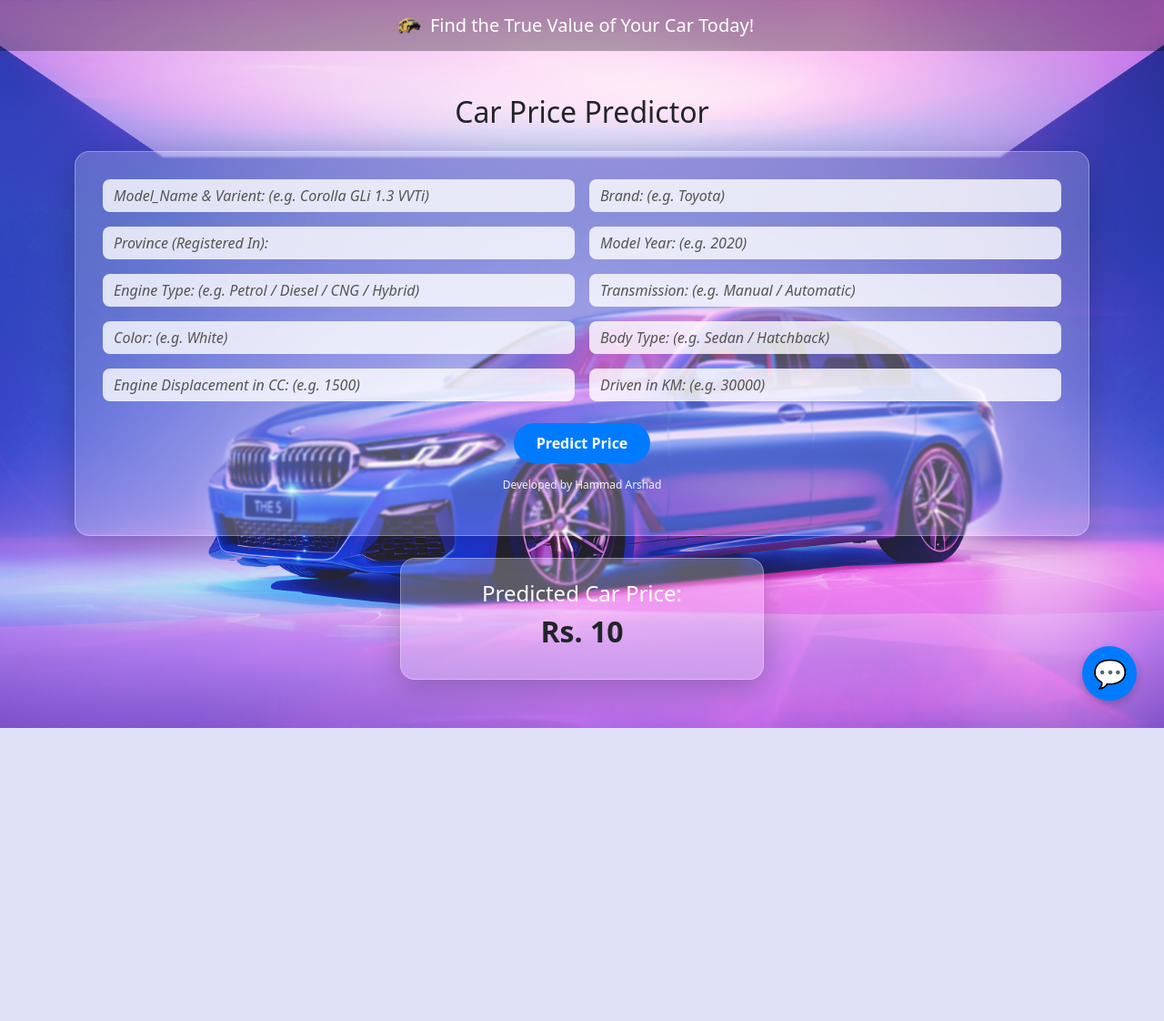
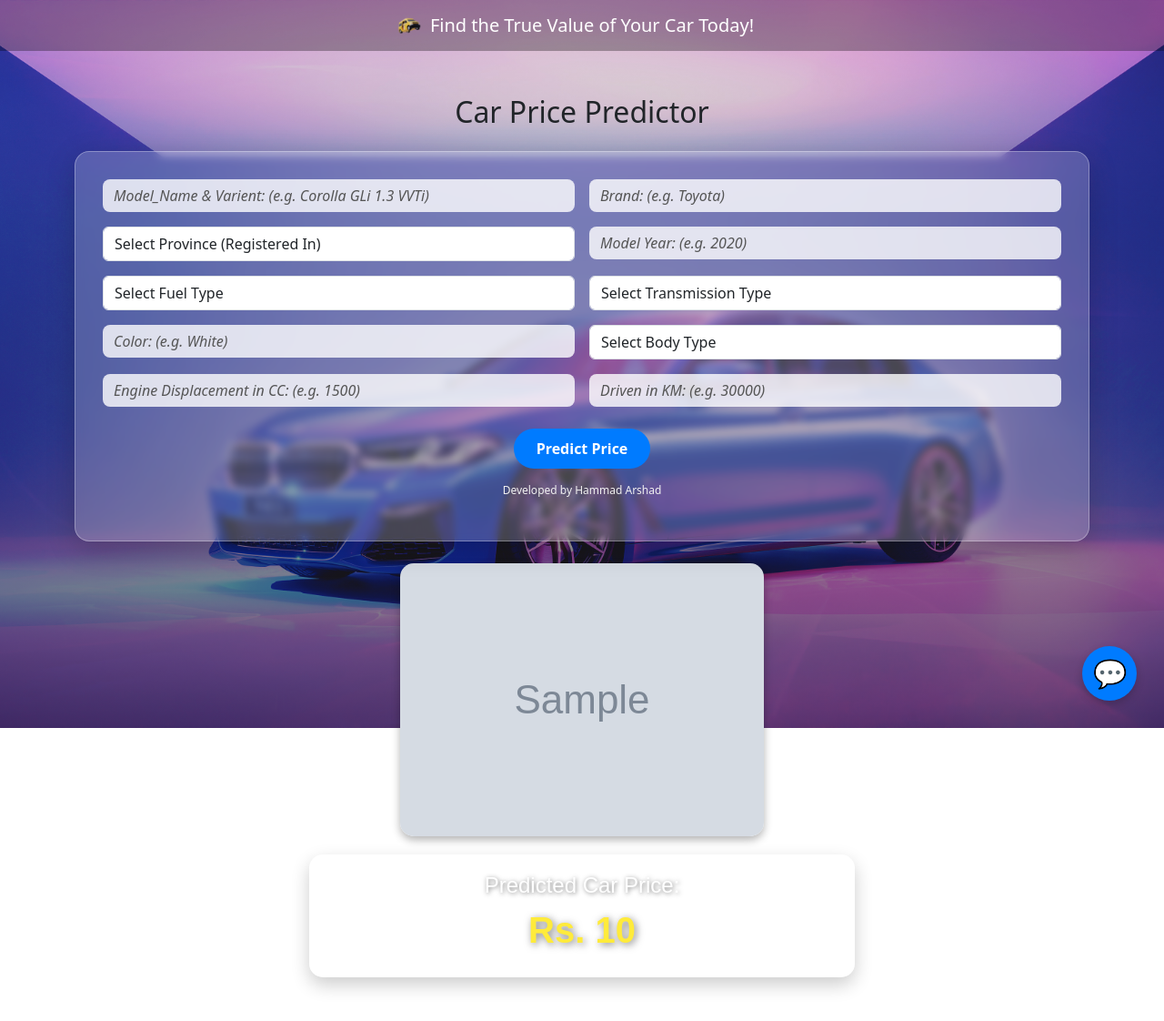
Before and after one commit to Hammadarshad026/Carsadviser, a Flask app: template templates/price_pridicter.html in a window 1280 px wide. Shown: the whole page at 91% size. Before the commit the page ends 800 px from the top, so only its background shows below. Run offline with Flask 3, Linux system fonts and the light colour scheme; the template is opened without the code that fills it: most values are stand-ins (such as "Sample title", 1, 10 or a date in 2020); grey boxes marked "Sample" are stand-in pictures.

Commit message:
Addition of live scraper

```diff
--- a/app.py
+++ b/app.py
@@ -2,7 +2,7 @@
 from flask import Flask, render_template, request, jsonify
 from advisor import get_car_advice
 from get_model.pridicter import CarPricePredictor
-
+from scrapper.img_scrapper import imgLink_scrapper
 app = Flask(__name__)
 
 # Price prediction helper
@@ -24,6 +24,8 @@
 @app.route('/price_pridicter', methods=['GET', 'POST'])
 def price_pridicter():
     car_price = None
+
+    car_image = None
     if request.method == 'POST':
         Model_Name = request.form.get('Model_Name')
         Manufacturer = request.form.get('Manufacturer')
@@ -40,7 +42,9 @@
                                   Fuel_Type, Transmission, Color, Body_Type,
                                   Engine_Displacement, Driven)
 
-    return render_template('price_pridicter.html', car_price=car_price)
+        car_image=imgLink_scrapper(Manufacturer, Model_Name,Model_Date)
+
+    return render_template('price_pridicter.html', car_price=car_price , car_image=car_image)
 
 
 # Chatbot AJAX Endpoint
@@ -52,4 +56,4 @@
 
 
 if __name__ == "__main__":
-    app.run()
+    app.run(debug=True)
--- /dev/null
+++ b/scrapper/img_scrapper.py
@@ -0,0 +1,38 @@
+import requests
+from bs4 import BeautifulSoup
+brand='toyota'
+car='corolla GLi 1.3 VVTi'
+model=2016
+
+
+def add_plus_separator(text):
+    # Remove extra spaces and split into words
+    words = text.strip().split()
+    # Join with +
+    return '+'.join(words)
+
+def get_first_two_words(text):
+    words = text.strip().split()
+    return ' '.join(words[:2])
+
+
+def imgLink_scrapper(brand,car,model):
+    Car=get_first_two_words(car)
+    Car_=add_plus_separator(Car)
+    print("Car"      ,Car_)
+    header={
+                'User-Agent':'Mozilla/5.0'
+            }
+    url=f"https://www.pakwheels.com/used-cars/search/-/?q={brand}+{Car_}+{model}"
+    re=requests.get(url,headers=header)
+    Soup=BeautifulSoup(re.text,'html.parser')
+    cars_profile_links=Soup.find('a',class_="car-name")
+    car_profile_href=cars_profile_links.get('href')
+    car_profile_link='https://www.pakwheels.com'+car_profile_href   #carprofile link
+    car_profile_link_re=requests.get(car_profile_link,headers=header)
+    re_soup=BeautifulSoup(car_profile_link_re.content,"html.parser")
+    ul_tag=re_soup.find('ul',class_='gallery')
+    img_tag=ul_tag.find('img')
+    src=img_tag['src']
+
+    return src
--- a/templates/price_pridicter.html
+++ b/templates/price_pridicter.html
@@ -15,7 +15,7 @@
 
         body::before {
             content: "";
-            background: url('static/assets/car1.jpg') no-repeat center center fixed;
+            background: linear-gradient(rgba(0, 0, 0, 0.1), rgba(0, 0, 0, 0.5)), url('static/assets/car1.jpg') no-repeat center center fixed;
             background-size: cover;
             position: fixed;
             top: 0;
@@ -30,7 +30,7 @@
 
         .glass-form {
             background: rgba(255, 255, 255, 0.2);
-            backdrop-filter: blur(1px);
+            backdrop-filter: blur(4px);
             -webkit-backdrop-filter: blur(12px);
             border-radius: 16px;
             padding: 30px;
@@ -63,17 +63,56 @@
             margin-top: 15px;
         }
 
-        .glass-price {
-            background: rgba(255, 255, 255, 0.25);
-            backdrop-filter: blur(1px);
-            -webkit-backdrop-filter: blur(10px);
-            border-radius: 16px;
-            box-shadow: 0 8px 32px rgba(0, 0, 0, 0.2);
-            border: 1px solid rgba(255, 255, 255, 0.3);
-            color: #fff;
-            max-width: 400px;
-            width: 90%;
-        }
+
+
+
+        /* price tag */
+        .price-card-container {
+    display: flex;
+    flex-direction: column;
+    align-items: center;
+    gap: 20px;
+    max-width: 600px;
+    margin: auto;
+    font-family: 'Arial', sans-serif;
+}
+
+.car-image-container {
+    max-width: 100%;
+}
+
+.car-image {
+    max-width: 100%;
+    max-height: 300px;
+    border-radius: 15px;
+    object-fit: cover;
+    box-shadow: 0 4px 10px rgba(0, 0, 0, 0.3);
+}
+
+.price-result {
+    background: rgba(255, 255, 255, 0.2);
+    backdrop-filter: blur(10px);
+    -webkit-backdrop-filter: blur(10px);
+    border-radius: 15px;
+    padding: 20px;
+    box-shadow: 0 8px 20px rgba(0, 0, 0, 0.2);
+    color: #fff;
+    width: 100%;
+    text-shadow: 1px 1px 5px rgba(0, 0, 0, 0.5);
+}
+
+.price-title {
+    font-size: 1.5rem;
+    margin-bottom: 10px;
+    color: #fff;
+}
+
+.price-value {
+    font-size: 2.5rem;
+    font-weight: bold;
+    color: #ffeb3b;
+    text-shadow: 2px 2px 8px rgba(0, 0, 0, 0.5);
+}
 
 
         /* Chatbot Styling */
@@ -117,12 +156,7 @@
             font-weight: bold;
         }
 
-        /* #chat-body {
-            background: url('static/assets/s.png') no-repeat ;
-            height: 491px;
-            padding: 10px;
-            overflow-y: auto;
-        } */
+
         #chat-body {
             background: url('static/assets/bot2.jpeg') no-repeat center center;
             background-size: cover;
@@ -243,19 +277,65 @@
                     placeholder="Model_Name & Varient: (e.g. Corolla GLi 1.3 VVTi)" class="form-control" required></div>
             <div class="col-md-6"><input type="text" name="Manufacturer" placeholder="Brand: (e.g. Toyota)"
                     class="form-control" required></div>
-            <div class="col-md-6"><input type="text" name="Registered_In" placeholder="Province (Registered In):"
-                    class="form-control" required></div>
-            <div class="col-md-6"><input type="text" name="Model_Date" placeholder="Model Year: (e.g. 2020)"
-                    class="form-control" required></div>
-            <div class="col-md-6"><input type="text" name="Fuel_Type"
+            <!-- <div class="col-md-6"><input type="text" name="Registered_In" placeholder="Province (Registered In):"
+                    class="form-control" required></div> -->
+                    <div class="col-md-6">
+                        <select name="Registered_In" class="form-control" required>
+                            <option value="" disabled selected>Select Province (Registered In)</option>
+                            <option value="Punjab">Punjab</option>
+                            <option value="Sindh">Sindh</option>
+                            <option value="Khyber Pakhtunkhwa">KPK</option>
+                            <option value="Balochistan">Balochistan</option>
+                            <option value="Gilgit-Baltistan">Kashmir</option>
+                        </select>
+                    </div>
+            <!-- <div class="col-md-6"><input type="text" name="Model_Date" placeholder="Model Year: (e.g. 2020)"
+                    class="form-control" required></div> -->
+                    <div class="col-md-6">
+                        <input type="number" name="Model_Date" placeholder="Model Year: (e.g. 2020)"
+                               class="form-control" required min="2010" max="{{ current_year }}"
+                               title="Year must be between 2010 and the current year">
+                    </div>
+            <!-- <div class="col-md-6"><input type="text" name="Fuel_Type"
                     placeholder="Engine Type: (e.g. Petrol / Diesel / CNG / Hybrid)" class="form-control" required>
+            </div> -->
+            <div class="col-md-6">
+                <select name="Fuel_Type" class="form-control" required>
+                    <option value="" disabled selected>Select Fuel Type</option>
+                    <option value="Petrol">Petrol</option>
+                    <option value="Diesel">Diesel</option>
+                    <option value="CNG">CNG</option>
+                    <option value="Hybrid">Hybrid</option>
+                    <option value="Electric">Electric</option>
+                </select>
             </div>
-            <div class="col-md-6"><input type="text" name="Transmission"
-                    placeholder="Transmission: (e.g. Manual / Automatic)" class="form-control" required></div>
+            <!-- <div class="col-md-6"><input type="text" name="Transmission"
+                    placeholder="Transmission: (e.g. Manual / Automatic)" class="form-control" required></div> -->
+                    <div class="col-md-6">
+                        <select name="Transmission" class="form-control" required>
+                            <option value="" disabled selected>Select Transmission Type</option>
+                            <option value="Manual">Manual</option>
+                            <option value="Automatic">Automatic</option>
+                        </select>
+                    </div>
             <div class="col-md-6"><input type="text" name="Color" placeholder="Color: (e.g. White)" class="form-control"
                     required></div>
-            <div class="col-md-6"><input type="text" name="Body_Type" placeholder="Body Type: (e.g. Sedan / Hatchback)"
-                    class="form-control" required></div>
+            <!-- <div class="col-md-6"><input type="text" name="Body_Type" placeholder="Body Type: (e.g. Sedan / Hatchback)"
+                    class="form-control" required></div> -->
+                    <div class="col-md-6">
+                        <select name="Body_Type" class="form-control" required>
+                            <option value="" disabled selected>Select Body Type</option>
+                            <option value="Sedan">Sedan</option>
+                            <option value="Hatchback">Hatchback</option>
+                            <option value="SUV">SUV</option>
+                            <option value="Crossover">Crossover</option>
+                            <option value="Coupe">Coupe</option>
+                            <option value="Convertible">Convertible</option>
+                            <option value="Wagon">Wagon</option>
+                            <option value="Van">Van</option>
+                        </select>
+                    </div>
+
             <div class="col-md-6"><input type="text" name="Engine_Displacement"
                     placeholder="Engine Displacement in CC: (e.g. 1500)" class="form-control" required></div>
             <div class="col-md-6"><input type="text" name="Driven" placeholder="Driven in KM: (e.g. 30000)"
@@ -269,15 +349,26 @@
         </p>
     </form>
 
-    {% if car_price %}
+    <!-- {% if car_price %}
     <div class="d-flex justify-content-center mt-4">
         <div class="price-result glass-price p-4 text-center">
             <h4 class="mb-0">Predicted Car Price:</h4>
             <h2 class="fw-bold text-dark mt-2">Rs. {{ car_price }}</h2>
         </div>
     </div>
-    {% endif %}
+    {% endif %} -->
 
+    <div class="d-flex justify-content-center mt-4 price-card-container">
+        {% if car_image %}
+        <div class="car-image-container">
+            <img src="{{ car_image }}" alt="Car Image" class="img-fluid car-image">
+        </div>
+        {% endif %}
+        <div class="price-result glass-price text-center">
+            <h4 class="price-title">Predicted Car Price:</h4>
+            <h2 class="fw-bold price-value">Rs. {{ car_price }}</h2>
+        </div>
+    </div>
 
 
     <!-- {% if car_price %}
```
